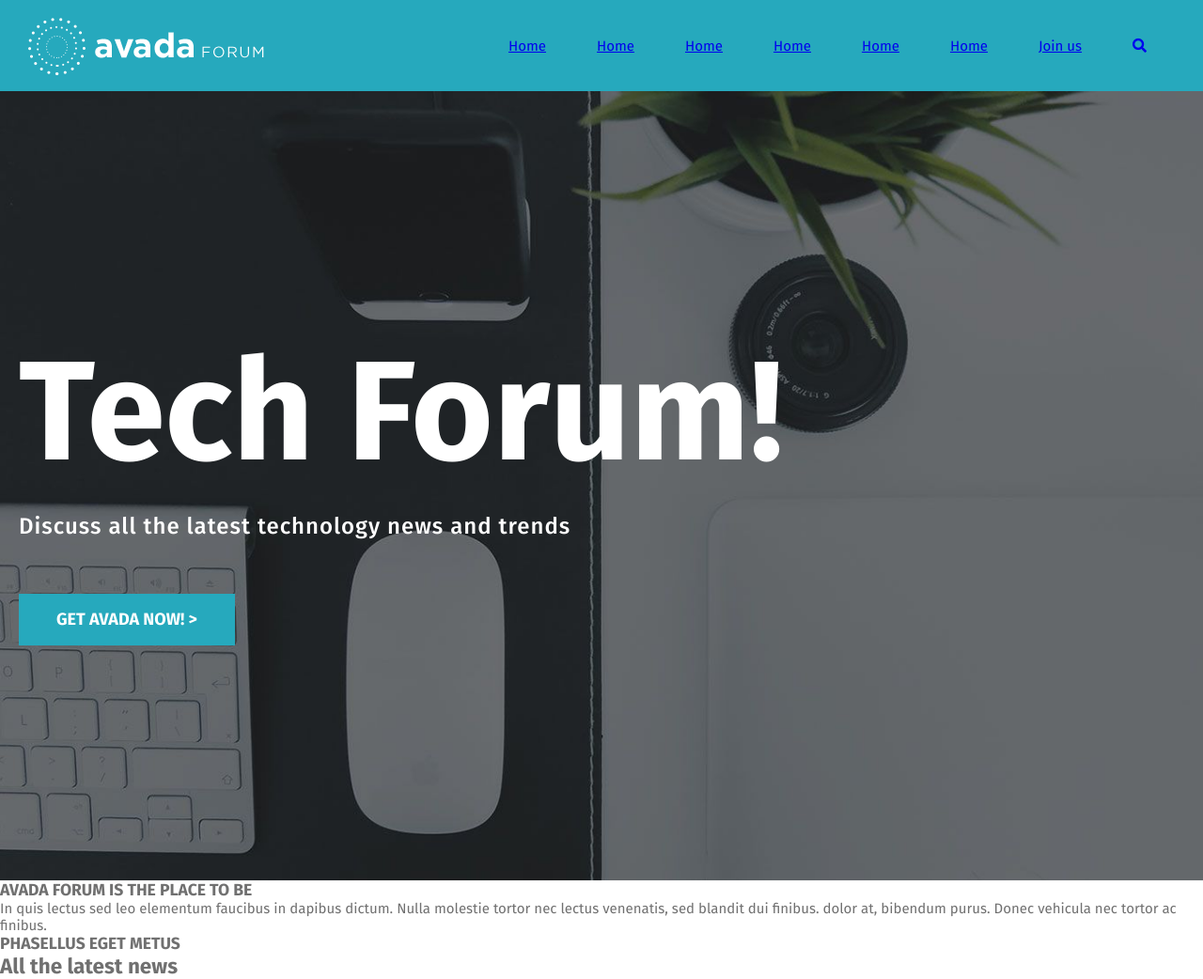
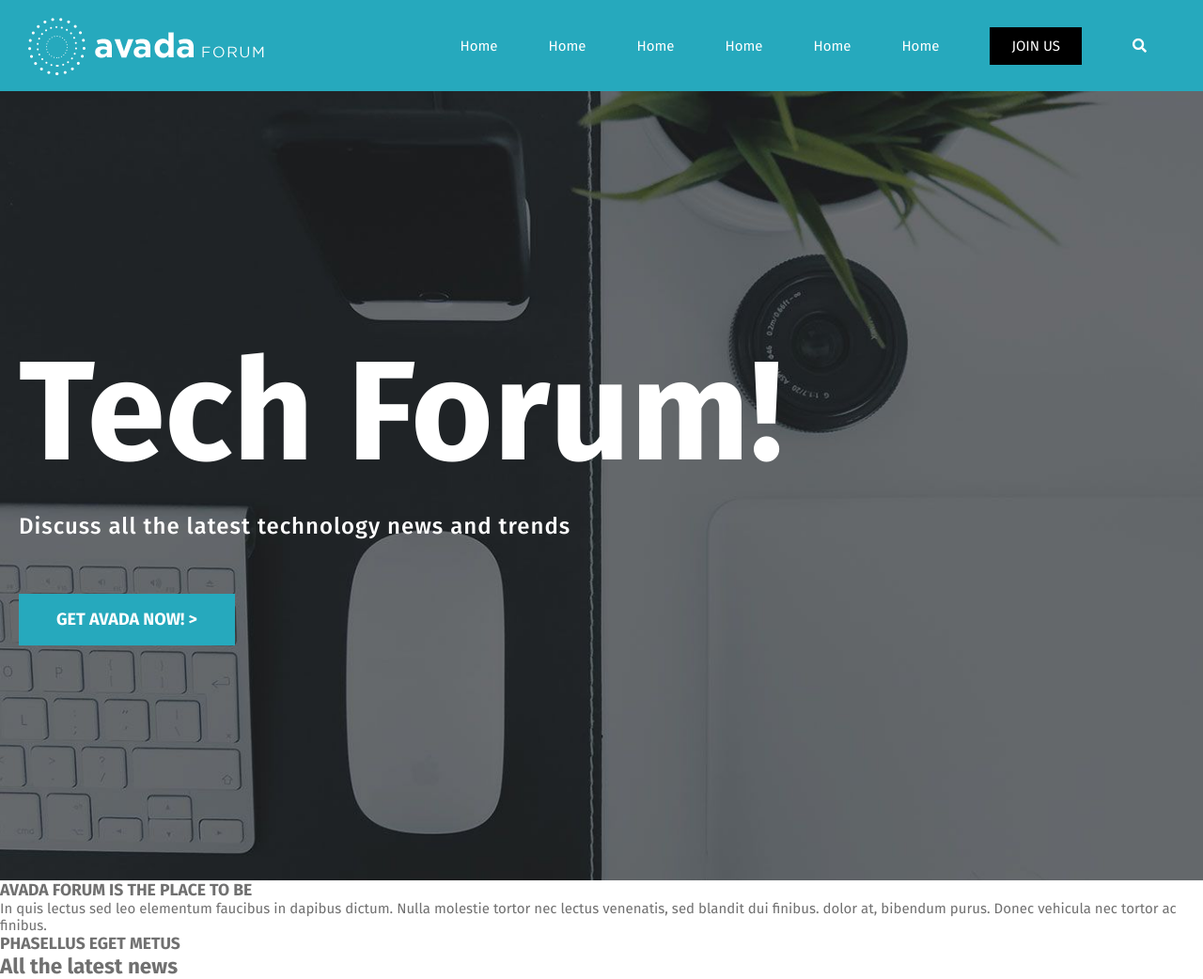
Before and after one commit to 0d1n92/proj-html-vuejs, a website: page index.html in a window 1280 px wide. Shown: the whole page at 94% size. Drawn offline with nearby package versions, Linux system fonts and the light colour scheme.

Commit message:
nav style

```diff
--- a/index.html
+++ b/index.html
@@ -27,7 +27,7 @@
               <li><a href="#">Home</a> </li>
               <li><a href="#">Home</a> </li>
               <li><a href="#">Home</a> </li>
-              <li><a href="#">Join us</a> </li>
+              <li><a class="btn_nav_black" href="#">Join us</a> </li>
               <li><a href="#"><i class="fas fa-search"></i></a></li>
             </ul>
           </nav>
--- a/src/partials/_common.scss
+++ b/src/partials/_common.scss
@@ -60,3 +60,9 @@ body {
   font-size: 18px;
   font-weight: 700;
 }
+
+.btn_nav_black {
+  background-color: black;
+  padding: 11px 23px;
+  text-transform: uppercase;
+}
--- a/src/partials/_header.scss
+++ b/src/partials/_header.scss
@@ -26,6 +26,12 @@ header {
       &> a {
         @include verticalAlignCenter;
         padding-right: 50px;
+        text-decoration: none;
+        color: white;
+        &.btn_nav_black {
+          padding: 11px 23px;
+          margin-right: 50px;
+        }
 
       }
     }
```
Also changed, not shown: css/style.css.
